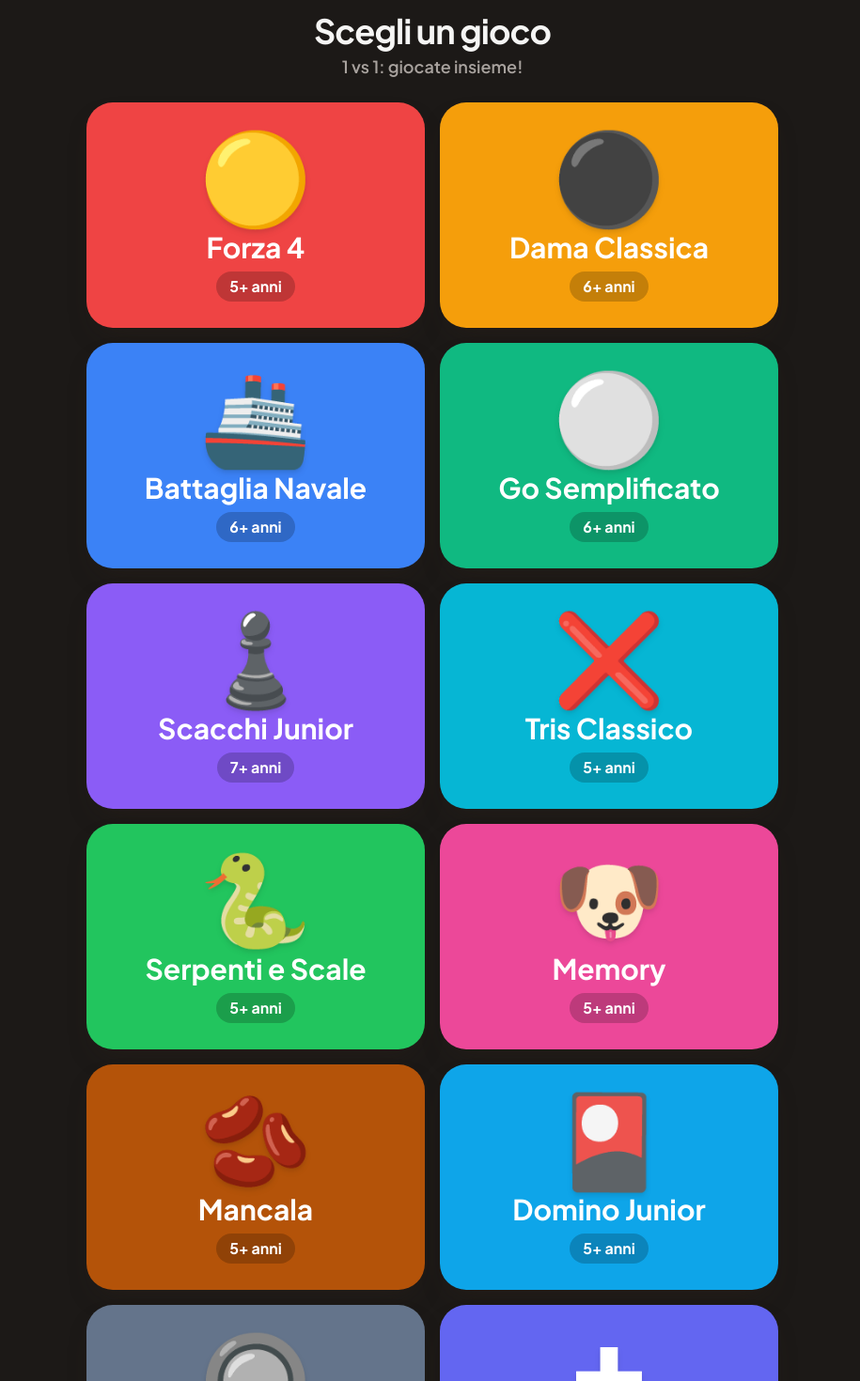
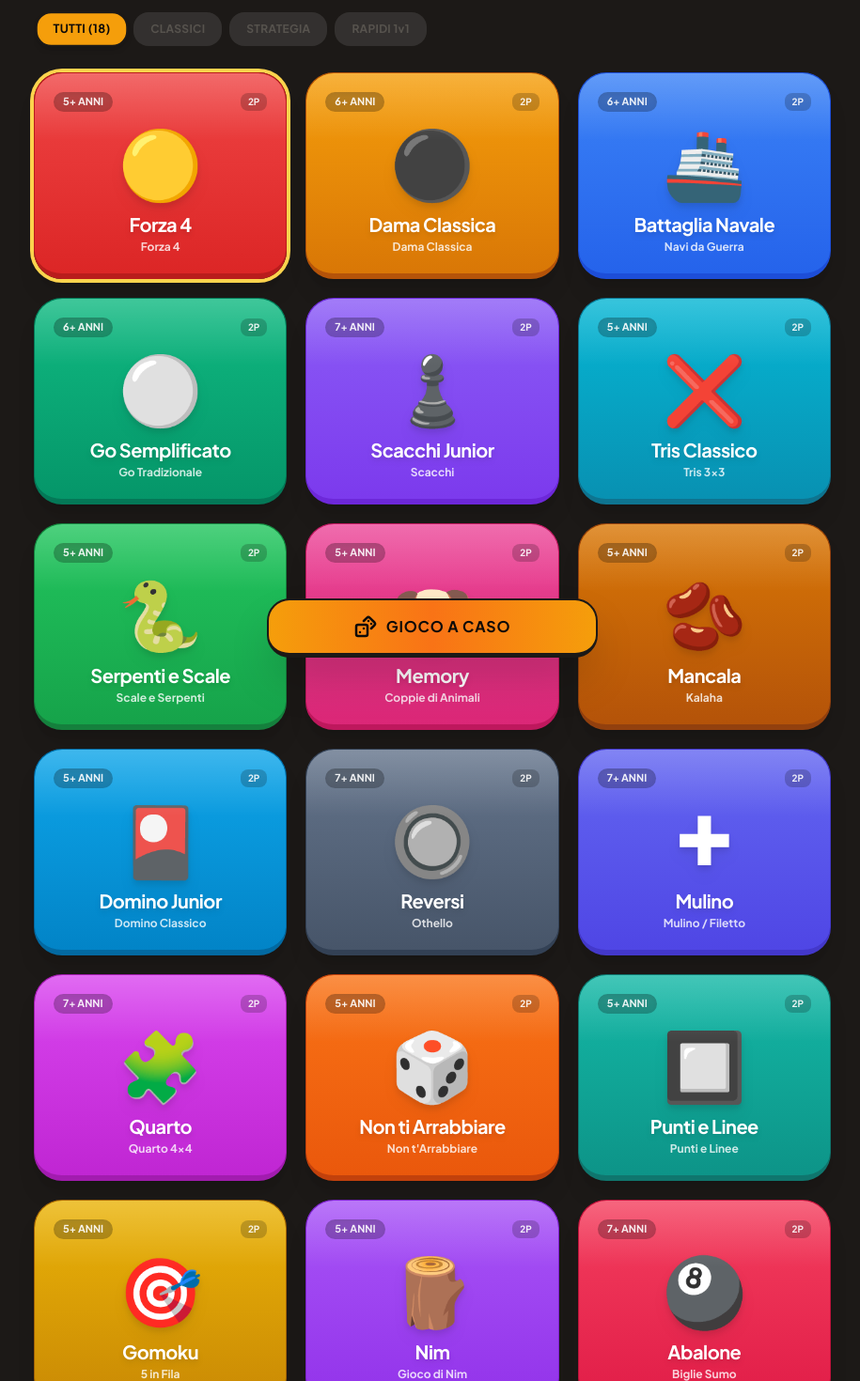
Before and after one commit to paoloartasensi/ArtaGames, a React (Vite) app: page / in a window 1280 px wide. Shown: the part 80-1550 px from the top of the page at 94% size, without its empty margins (180-1095 px from the left). Built offline with nearby package versions, Linux system fonts and the light colour scheme.

Commit message:
feat: upgrade GameSelector and GameLaunchModal with chunky Offline Games style

```diff
--- a/src/components/GameSelector.tsx
+++ b/src/components/GameSelector.tsx
@@ -1,6 +1,6 @@
-import React from 'react';
+import React, { useState, useMemo } from 'react';
 import { GameId, ALL_GAMES } from '../games/registry';
-import { useTheme } from '../theme/themeContext';
+import { Dices } from 'lucide-react';
 
 interface GameSelectorProps {
   onSelectGame: (id: GameId) => void;
@@ -8,87 +8,183 @@ interface GameSelectorProps {
 }
 
 const GAME_EMOJIS: Record<GameId, string> = {
+  ludo: '🎲',
   connect4: '🟡',
   checkers: '⚫',
+  tictactoe: '❌',
+  chess: '♟️',
+  snakes: '🐍',
   battleship: '🚢',
+  memory: '🐶',
   go: '⚪',
-  chess: '♟️',
-  tictactoe: '❌',
-  snakes: '🐍',
-  memory: '🐶',
   mancala: '🫘',
   domino: '🎴',
   reversi: '🔘',
   morris: '✚',
   quarto: '🧩',
-  ludo: '🎲',
   dotsboxes: '🔲',
   gomoku: '🎯',
   nim: '🪵',
   abalone: '🎱',
 };
 
-const GAME_COLORS: Record<GameId, string> = {
-  connect4: '#EF4444',
-  checkers: '#F59E0B',
-  battleship: '#3B82F6',
-  go: '#10B981',
-  chess: '#8B5CF6',
-  tictactoe: '#06B6D4',
-  snakes: '#22C55E',
-  memory: '#EC4899',
-  mancala: '#B45309',
-  domino: '#0EA5E9',
-  reversi: '#64748B',
-  morris: '#6366F1',
-  quarto: '#D946EF',
-  ludo: '#F97316',
-  dotsboxes: '#14B8A6',
-  gomoku: '#EAB308',
-  nim: '#A855F7',
-  abalone: '#F43F5E',
+const GAME_THEMES: Record<GameId, { bgGradient: string; borderDark: string; sub: string }> = {
+  ludo: { bgGradient: 'from-[#f97316] to-[#ea580c]', borderDark: '#c2410c', sub: "Non t'Arrabbiare" },
+  connect4: { bgGradient: 'from-[#ef4444] to-[#dc2626]', borderDark: '#b91c1c', sub: 'Forza 4' },
+  checkers: { bgGradient: 'from-[#f59e0b] to-[#d97706]', borderDark: '#b45309', sub: 'Dama Classica' },
+  tictactoe: { bgGradient: 'from-[#06b6d4] to-[#0891b2]', borderDark: '#0e7490', sub: 'Tris 3x3' },
+  chess: { bgGradient: 'from-[#8b5cf6] to-[#7c3aed]', borderDark: '#6d28d9', sub: 'Scacchi' },
+  snakes: { bgGradient: 'from-[#22c55e] to-[#16a34a]', borderDark: '#15803d', sub: 'Scale e Serpenti' },
+  battleship: { bgGradient: 'from-[#3b82f6] to-[#2563eb]', borderDark: '#1d4ed8', sub: 'Navi da Guerra' },
+  memory: { bgGradient: 'from-[#ec4899] to-[#db2777]', borderDark: '#be185d', sub: 'Coppie di Animali' },
+  go: { bgGradient: 'from-[#10b981] to-[#059669]', borderDark: '#047857', sub: 'Go Tradizionale' },
+  mancala: { bgGradient: 'from-[#d97706] to-[#b45309]', borderDark: '#92400e', sub: 'Kalaha' },
+  domino: { bgGradient: 'from-[#0ea5e9] to-[#0284c7]', borderDark: '#0369a1', sub: 'Domino Classico' },
+  reversi: { bgGradient: 'from-[#64748b] to-[#475569]', borderDark: '#334155', sub: 'Othello' },
+  morris: { bgGradient: 'from-[#6366f1] to-[#4f46e5]', borderDark: '#4338ca', sub: 'Mulino / Filetto' },
+  quarto: { bgGradient: 'from-[#d946ef] to-[#c026d3]', borderDark: '#a21caf', sub: 'Quarto 4x4' },
+  dotsboxes: { bgGradient: 'from-[#14b8a6] to-[#0d9488]', borderDark: '#0f766e', sub: 'Punti e Linee' },
+  gomoku: { bgGradient: 'from-[#eab308] to-[#ca8a04]', borderDark: '#a16207', sub: '5 in Fila' },
+  nim: { bgGradient: 'from-[#a855f7] to-[#9333ea]', borderDark: '#7e22ce', sub: 'Gioco di Nim' },
+  abalone: { bgGradient: 'from-[#f43f5e] to-[#e11d48]', borderDark: '#be123c', sub: 'Biglie Sumo' },
 };
 
 export const GameSelector: React.FC<GameSelectorProps> = ({ onSelectGame, activeGameId }) => {
-  const { theme } = useTheme();
+  const [selectedCategory, setSelectedCategory] = useState<string>('all');
+
+  const filteredGames = useMemo(() => {
+    if (selectedCategory === 'all') return ALL_GAMES;
+    if (selectedCategory === 'classic') {
+      return ALL_GAMES.filter((g) => ['ludo', 'checkers', 'chess', 'snakes', 'domino'].includes(g.id));
+    }
+    if (selectedCategory === 'strategy') {
+      return ALL_GAMES.filter((g) => ['connect4', 'go', 'reversi', 'quarto', 'morris', 'abalone'].includes(g.id));
+    }
+    if (selectedCategory === 'quick') {
+      return ALL_GAMES.filter((g) => ['tictactoe', 'dotsboxes', 'memory', 'nim', 'battleship', 'gomoku'].includes(g.id));
+    }
+    return ALL_GAMES;
+  }, [selectedCategory]);
+
+  const handleRandomGame = () => {
+    const randomIndex = Math.floor(Math.random() * ALL_GAMES.length);
+    onSelectGame(ALL_GAMES[randomIndex].id);
+  };
 
   return (
-    <div className="w-full max-w-3xl mx-auto px-4 py-5">
-      {/* Header */}
-      <header className="text-center mb-6">
-        <h1 className="text-3xl sm:text-4xl font-extrabold tracking-tight">Scegli un gioco</h1>
-        <p className={`text-base sm:text-lg mt-1 font-semibold ${theme.textMuted}`}>
-          1 vs 1: giocate insieme!
-        </p>
-      </header>
+    <div className="w-full max-w-4xl mx-auto px-3 sm:px-6 pt-2 pb-28 select-none">
 
-      {/* Giant tiles */}
-      <div className="grid grid-cols-2 gap-4">
-        {ALL_GAMES.map((game) => {
+      {/* Category Pills (Offline Games horizontal filter) */}
+      <div className="flex items-center gap-2 overflow-x-auto py-3 px-1 no-scrollbar mb-4">
+        <button
+          onClick={() => setSelectedCategory('all')}
+          className={`px-4 py-2 rounded-2xl text-xs font-black tracking-wide shrink-0 transition-all border-2 ${
+            selectedCategory === 'all'
+              ? 'bg-amber-500 border-stone-900 text-stone-950 shadow-md scale-105'
+              : 'bg-white/10 dark:bg-white/5 border-transparent text-stone-600 dark:text-stone-300 hover:bg-white/20'
+          }`}
+        >
+          TUTTI ({ALL_GAMES.length})
+        </button>
+
+        <button
+          onClick={() => setSelectedCategory('classic')}
+          className={`px-4 py-2 rounded-2xl text-xs font-black tracking-wide shrink-0 transition-all border-2 ${
+            selectedCategory === 'classic'
+              ? 'bg-amber-500 border-stone-900 text-stone-950 shadow-md scale-105'
+              : 'bg-white/10 dark:bg-white/5 border-transparent text-stone-600 dark:text-stone-300 hover:bg-white/20'
+          }`}
+        >
+          CLASSICI
+        </button>
+
+        <button
+          onClick={() => setSelectedCategory('strategy')}
+          className={`px-4 py-2 rounded-2xl text-xs font-black tracking-wide shrink-0 transition-all border-2 ${
+            selectedCategory === 'strategy'
+              ? 'bg-amber-500 border-stone-900 text-stone-950 shadow-md scale-105'
+              : 'bg-white/10 dark:bg-white/5 border-transparent text-stone-600 dark:text-stone-300 hover:bg-white/20'
+          }`}
+        >
+          STRATEGIA
+        </button>
+
+        <button
+          onClick={() => setSelectedCategory('quick')}
+          className={`px-4 py-2 rounded-2xl text-xs font-black tracking-wide shrink-0 transition-all border-2 ${
+            selectedCategory === 'quick'
+              ? 'bg-amber-500 border-stone-900 text-stone-950 shadow-md scale-105'
+              : 'bg-white/10 dark:bg-white/5 border-transparent text-stone-600 dark:text-stone-300 hover:bg-white/20'
+          }`}
+        >
+          RAPIDI 1v1
+        </button>
+      </div>
+
+      {/* Chunky Toy-Box 2-Column Grid */}
+      <div className="grid grid-cols-2 sm:grid-cols-3 gap-3.5 sm:gap-5">
+        {filteredGames.map((game) => {
+          const theme = GAME_THEMES[game.id] || {
+            bgGradient: 'from-sky-500 to-blue-600',
+            borderDark: '#0369a1',
+            sub: game.title,
+          };
           const isSelected = activeGameId === game.id;
+
           return (
             <button
               key={game.id}
               onClick={() => onSelectGame(game.id)}
-              className={`relative flex flex-col items-center justify-center text-center text-white rounded-[28px] min-h-[220px] sm:min-h-[240px] p-5 overflow-hidden transition-transform active:scale-95 ${
-                isSelected ? 'ring-4 ring-amber-400' : ''
+              style={{
+                borderColor: theme.borderDark,
+              }}
+              className={`relative flex flex-col items-center justify-between p-4 sm:p-5 rounded-[30px] bg-gradient-to-b ${theme.bgGradient} text-white shadow-xl border-b-[6px] border-x border-t border-black/15 active:border-b-0 active:translate-y-1.5 transition-all overflow-hidden cursor-pointer group min-h-[190px] sm:min-h-[220px] ${
+                isSelected ? 'ring-4 ring-amber-300' : ''
               }`}
-              style={{
-                background: GAME_COLORS[game.id],
-                boxShadow: '0 14px 30px -12px rgba(51,38,26,0.35)',
-              }}
             >
-              <span className="text-7xl sm:text-8xl leading-none drop-shadow-md">
+              {/* Badges bar */}
+              <div className="w-full flex justify-between items-center z-10">
+                <span className="text-[11px] font-black uppercase px-2.5 py-0.5 rounded-full bg-black/25 text-white/90 shadow-inner">
+                  {game.minAge}
+                </span>
+                <span className="text-[10px] font-black uppercase px-2 py-0.5 rounded-lg bg-black/20 text-white/90">
+                  2P
+                </span>
+              </div>
+
+              {/* Giant 3D Toy Emoji */}
+              <span className="text-6xl sm:text-7xl drop-shadow-lg my-1 group-hover:scale-110 transition-transform select-none">
                 {GAME_EMOJIS[game.id]}
               </span>
-              <span className="text-2xl sm:text-3xl font-extrabold leading-tight mt-3">{game.title}</span>
-              <span className="mt-2 text-sm sm:text-base font-extrabold bg-black/20 px-3.5 py-1 rounded-full">
-                {game.minAge}
-              </span>
+
+              {/* Giant Title & Subtitle */}
+              <div className="text-center w-full z-10">
+                <h3 className="text-lg sm:text-xl font-black tracking-tight text-white drop-shadow-md leading-tight">
+                  {game.title}
+                </h3>
+                <p className="text-[11px] sm:text-xs font-bold text-white/80 line-clamp-1 mt-0.5">
+                  {theme.sub}
+                </p>
+              </div>
+
+              {/* Subtle top shine overlay */}
+              <div className="absolute top-0 left-0 right-0 h-1/3 bg-gradient-to-b from-white/20 to-transparent pointer-events-none rounded-t-[30px]" />
             </button>
           );
         })}
       </div>
+
+      {/* Floating Bottom Action: "SCEGLI UN GIOCO A CASO" (Caratteristica Offline Games!) */}
+      <div className="fixed bottom-5 left-0 right-0 z-40 px-4 max-w-sm mx-auto pointer-events-none">
+        <button
+          onClick={handleRandomGame}
+          className="w-full pointer-events-auto py-4 px-6 rounded-3xl bg-gradient-to-r from-amber-500 via-orange-500 to-amber-500 hover:brightness-110 border-b-[5px] border-stone-900 border-2 shadow-2xl flex items-center justify-center gap-2.5 text-stone-950 font-black text-base tracking-wider active:border-b-2 active:translate-y-1 transition-all cursor-pointer"
+        >
+          <Dices className="w-6 h-6 stroke-[2.5]" />
+          <span>GIOCO A CASO</span>
+        </button>
+      </div>
+
     </div>
   );
 };
```
Also changed, not shown: src/components/GameLaunchModal.tsx (+18 -18 lines).
